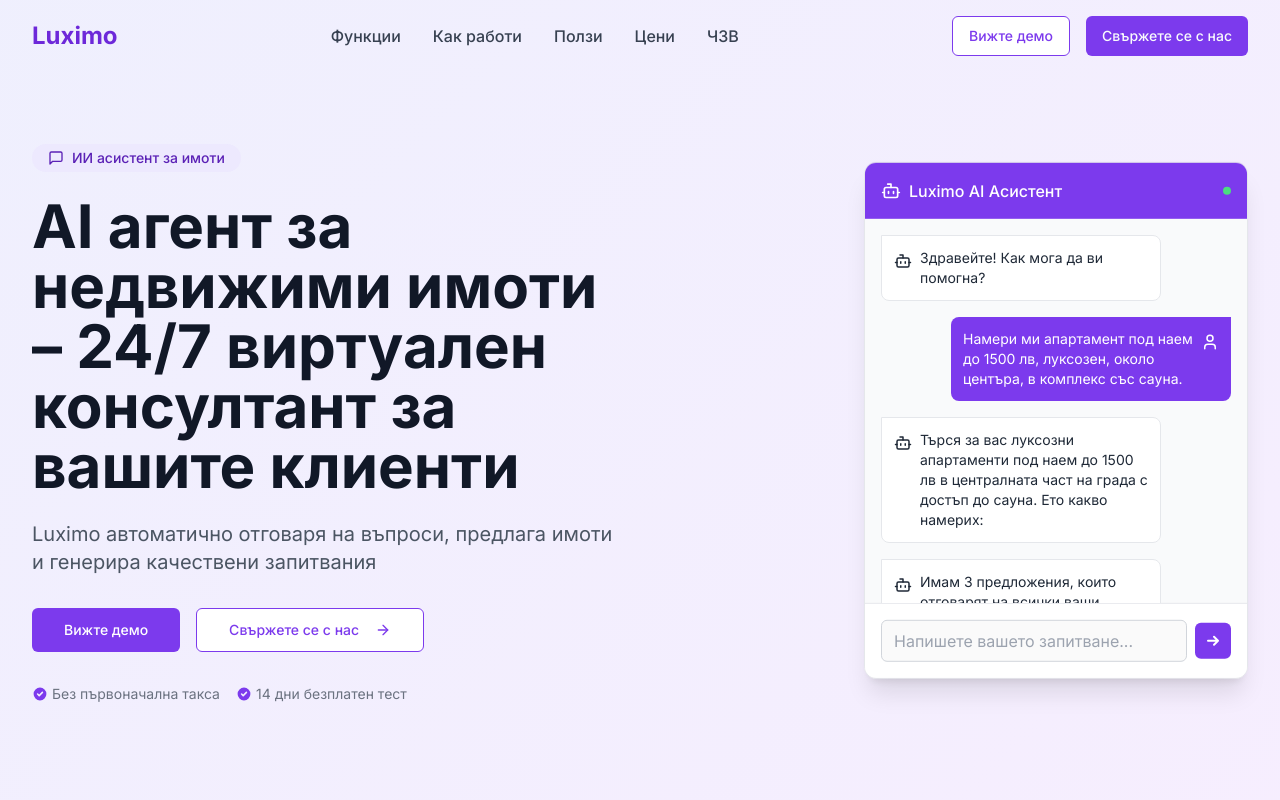
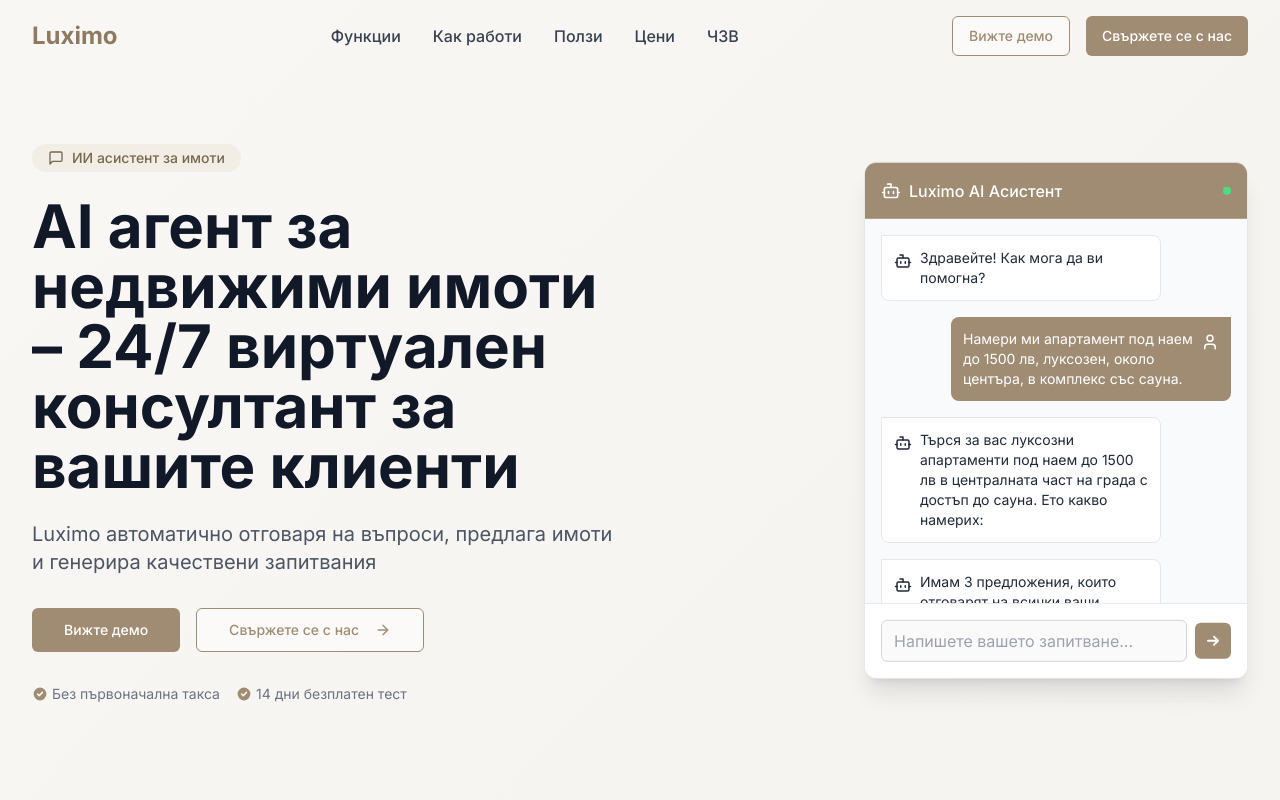
Before and after one commit to aleksander-kolev/estelio-frontend, a React (Vite) app: page / in a window 1280 px wide. Shown: the top 800 px of the page. Built offline with nearby package versions, Linux system fonts and the light colour scheme.

Commit message:
Refactor: Update color scheme
Update the color scheme to use the luximo colors.

```diff
--- a/src/components/FeatureCard.tsx
+++ b/src/components/FeatureCard.tsx
@@ -9,7 +9,7 @@ interface FeatureCardProps {
 
 const FeatureCard = ({ title, description, icon: Icon }: FeatureCardProps) => {
   return (
-    <div className="bg-white p-6 rounded-xl shadow-sm border border-gray-100 hover:shadow-md transition-shadow">
+    <div className="bg-white p-6 rounded-xl shadow-sm border border-luximo-100 hover:shadow-md transition-shadow">
       <div className="w-12 h-12 rounded-lg bg-luximo-100 flex items-center justify-center mb-4">
         <Icon className="text-luximo-600" size={24} />
       </div>
--- a/src/components/HeroSection.tsx
+++ b/src/components/HeroSection.tsx
@@ -51,7 +51,7 @@ const HeroSection = () => {
 
       {/* Design elements */}
       <div className="absolute top-1/4 right-0 w-64 h-64 bg-luximo-100 rounded-full filter blur-3xl opacity-20 -z-10"></div>
-      <div className="absolute bottom-1/4 left-0 w-64 h-64 bg-blue-100 rounded-full filter blur-3xl opacity-20 -z-10"></div>
+      <div className="absolute bottom-1/4 left-0 w-64 h-64 bg-luximo-200 rounded-full filter blur-3xl opacity-20 -z-10"></div>
     </section>
   );
 };
--- a/src/components/Navbar.tsx
+++ b/src/components/Navbar.tsx
@@ -57,7 +57,7 @@ const Navbar = () => {
           <Button variant="outline" className="border-luximo-600 text-luximo-600 hover:bg-luximo-50">
             Вижте демо
           </Button>
-          <Button className="bg-luximo-600 hover:bg-luximo-700">
+          <Button className="bg-luximo-600 hover:bg-luximo-700 text-white">
             Свържете се с нас
           </Button>
         </div>
@@ -94,7 +94,7 @@ const Navbar = () => {
               <Button variant="outline" className="w-full border-luximo-600 text-luximo-600 hover:bg-luximo-50">
                 Вижте демо
               </Button>
-              <Button className="w-full bg-luximo-600 hover:bg-luximo-700">
+              <Button className="w-full bg-luximo-600 hover:bg-luximo-700 text-white">
                 Свържете се с нас
               </Button>
             </div>
--- a/src/components/PricingCard.tsx
+++ b/src/components/PricingCard.tsx
@@ -21,7 +21,7 @@ const PricingCard = ({
 }: PricingCardProps) => {
   return (
     <div className={`bg-white rounded-xl shadow-sm border ${
-      isPopular ? "border-luximo-500 shadow-lg" : "border-gray-200"
+      isPopular ? "border-luximo-500 shadow-lg" : "border-luximo-100"
     } p-8 relative flex flex-col h-full`}>
       {isPopular && (
         <div className="absolute top-0 right-8 transform -translate-y-1/2 bg-luximo-600 text-white px-4 py-1 rounded-full text-sm font-medium">
@@ -54,7 +54,7 @@ const PricingCard = ({
         className={`mt-6 w-full ${
           isPopular
             ? "bg-luximo-600 hover:bg-luximo-700 text-white"
-            : "bg-white hover:bg-gray-50 text-luximo-600 border border-luximo-600"
+            : "bg-white hover:bg-luximo-50 text-luximo-600 border border-luximo-600"
         }`}
         variant={isPopular ? "default" : "outline"}
       >
--- a/src/components/TestimonialCard.tsx
+++ b/src/components/TestimonialCard.tsx
@@ -10,14 +10,14 @@ interface TestimonialCardProps {
 
 const TestimonialCard = ({ quote, name, title, companyName }: TestimonialCardProps) => {
   return (
-    <div className="bg-white p-6 rounded-xl shadow-sm border border-gray-100">
+    <div className="bg-white p-6 rounded-xl shadow-sm border border-luximo-100">
       <div className="mb-4 text-luximo-600">
         <Quote size={32} />
       </div>
       <p className="text-gray-700 mb-6 italic">{quote}</p>
       <div className="flex items-center">
-        <div className="w-10 h-10 rounded-full bg-gray-200 flex items-center justify-center mr-3">
-          <span className="text-gray-600 font-medium">{name[0]}</span>
+        <div className="w-10 h-10 rounded-full bg-luximo-100 flex items-center justify-center mr-3">
+          <span className="text-luximo-600 font-medium">{name[0]}</span>
         </div>
         <div>
           <h4 className="font-medium text-gray-900">{name}</h4>
--- a/src/components/TestimonialsSection.tsx
+++ b/src/components/TestimonialsSection.tsx
@@ -3,7 +3,7 @@ import TestimonialCard from "./TestimonialCard";
 
 const TestimonialsSection = () => {
   return (
-    <section className="section-padding bg-gray-50">
+    <section className="section-padding bg-luximo-50">
       <div className="container mx-auto">
         <div className="text-center mb-16">
           <h2 className="text-3xl md:text-4xl font-bold mb-4 text-gray-900">
--- a/src/index.css
+++ b/src/index.css
@@ -7,65 +7,65 @@
 
 @layer base {
   :root {
-    --background: 0 0% 100%;
-    --foreground: 222.2 84% 4.9%;
+    --background: 30 30% 98%;
+    --foreground: 20 10% 15%;
 
     --card: 0 0% 100%;
-    --card-foreground: 222.2 84% 4.9%;
+    --card-foreground: 20 10% 15%;
 
     --popover: 0 0% 100%;
-    --popover-foreground: 222.2 84% 4.9%;
+    --popover-foreground: 20 10% 15%;
 
-    --primary: 240 79.3% 56.9%;
-    --primary-foreground: 210 40% 98%;
+    --primary: 28 25% 40%;
+    --primary-foreground: 30 30% 98%;
 
-    --secondary: 210 40% 96.1%;
-    --secondary-foreground: 222.2 47.4% 11.2%;
+    --secondary: 30 15% 94%;
+    --secondary-foreground: 28 25% 40%;
 
-    --muted: 210 40% 96.1%;
-    --muted-foreground: 215.4 16.3% 46.9%;
+    --muted: 30 15% 94%;
+    --muted-foreground: 20 10% 40%;
 
-    --accent: 210 40% 96.1%;
-    --accent-foreground: 222.2 47.4% 11.2%;
+    --accent: 20 20% 90%;
+    --accent-foreground: 28 25% 40%;
 
     --destructive: 0 84.2% 60.2%;
-    --destructive-foreground: 210 40% 98%;
+    --destructive-foreground: 30 30% 98%;
 
-    --border: 214.3 31.8% 91.4%;
-    --input: 214.3 31.8% 91.4%;
-    --ring: 240 79.3% 56.9%;
+    --border: 28 25% 90%;
+    --input: 28 25% 90%;
+    --ring: 28 25% 40%;
 
     --radius: 0.5rem;
   }
 
   .dark {
-    --background: 222.2 84% 4.9%;
-    --foreground: 210 40% 98%;
+    --background: 20 10% 15%;
+    --foreground: 30 30% 98%;
 
-    --card: 222.2 84% 4.9%;
-    --card-foreground: 210 40% 98%;
+    --card: 20 10% 15%;
+    --card-foreground: 30 30% 98%;
 
-    --popover: 222.2 84% 4.9%;
-    --popover-foreground: 210 40% 98%;
+    --popover: 20 10% 15%;
+    --popover-foreground: 30 30% 98%;
 
-    --primary: 210 40% 98%;
-    --primary-foreground: 222.2 47.4% 11.2%;
+    --primary: 30 30% 80%;
+    --primary-foreground: 20 10% 15%;
 
-    --secondary: 217.2 32.6% 17.5%;
-    --secondary-foreground: 210 40% 98%;
+    --secondary: 28 10% 25%;
+    --secondary-foreground: 30 30% 98%;
 
-    --muted: 217.2 32.6% 17.5%;
-    --muted-foreground: 215 20.2% 65.1%;
+    --muted: 28 10% 25%;
+    --muted-foreground: 30 20% 80%;
 
-    --accent: 217.2 32.6% 17.5%;
-    --accent-foreground: 210 40% 98%;
+    --accent: 28 10% 25%;
+    --accent-foreground: 30 30% 98%;
 
     --destructive: 0 62.8% 30.6%;
-    --destructive-foreground: 210 40% 98%;
+    --destructive-foreground: 30 30% 98%;
 
-    --border: 217.2 32.6% 17.5%;
-    --input: 217.2 32.6% 17.5%;
-    --ring: 212.7 26.8% 83.9%;
+    --border: 28 10% 25%;
+    --input: 28 10% 25%;
+    --ring: 30 20% 80%;
   }
 }
 
@@ -85,7 +85,7 @@
 }
 
 .gradient-bg {
-  background: linear-gradient(135deg, rgba(99, 102, 241, 0.1) 0%, rgba(168, 85, 247, 0.1) 100%);
+  background: linear-gradient(135deg, rgba(198, 179, 153, 0.1) 0%, rgba(160, 140, 115, 0.1) 100%);
 }
 
 .section-padding {
--- a/tailwind.config.ts
+++ b/tailwind.config.ts
@@ -64,16 +64,16 @@ export default {
 					ring: 'hsl(var(--sidebar-ring))'
 				},
 				luximo: {
-					50: "#f5f3ff",
-					100: "#ede9fe",
-					200: "#ddd6fe",
-					300: "#c4b5fd",
-					400: "#a78bfa",
-					500: "#8b5cf6",
-					600: "#7c3aed",
-					700: "#6d28d9",
-					800: "#5b21b6",
-					900: "#4c1d95",
+					50: "#F9F6F2",
+					100: "#F2EDE5",
+					200: "#E6DBC9",
+					300: "#D9C9AD",
+					400: "#C6B399",
+					500: "#B39F80",
+					600: "#A08C73",
+					700: "#8E7A61",
+					800: "#76684F",
+					900: "#5F533F",
 				}
 			},
 			borderRadius: {
```
